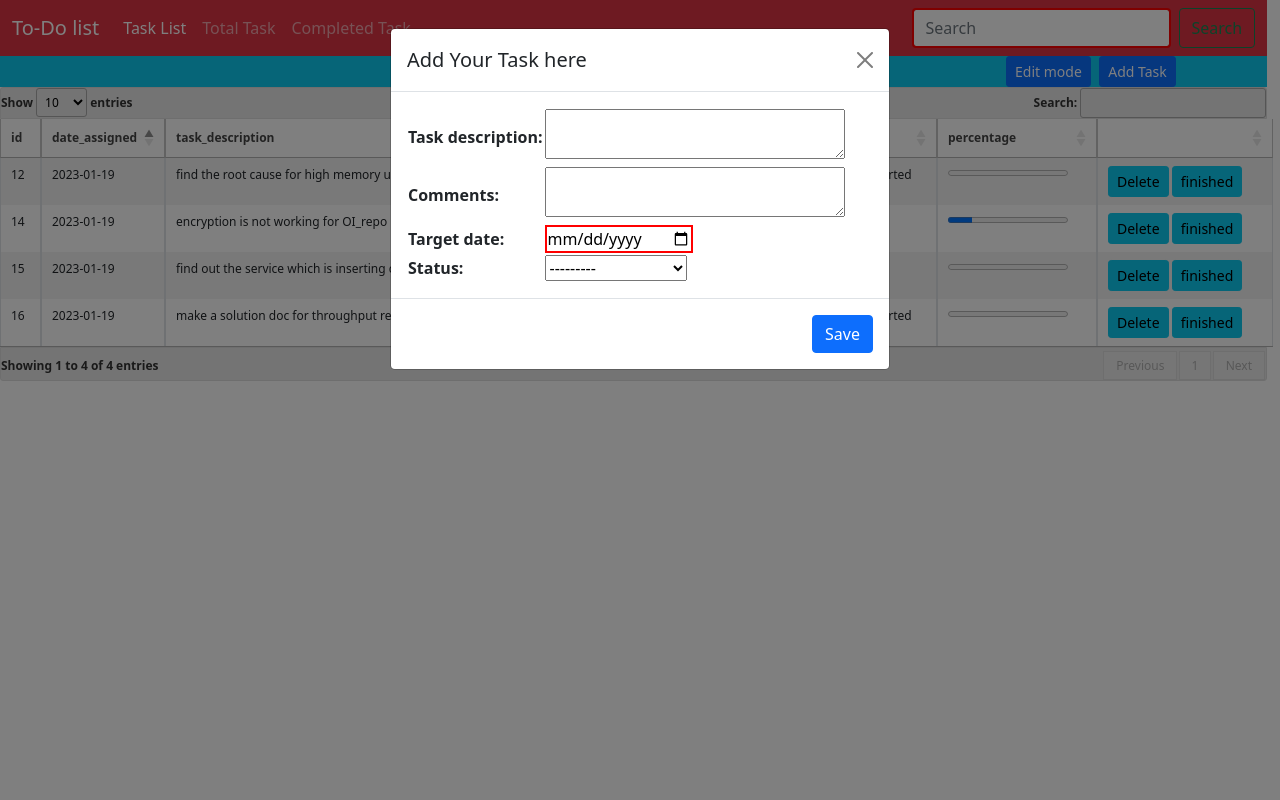
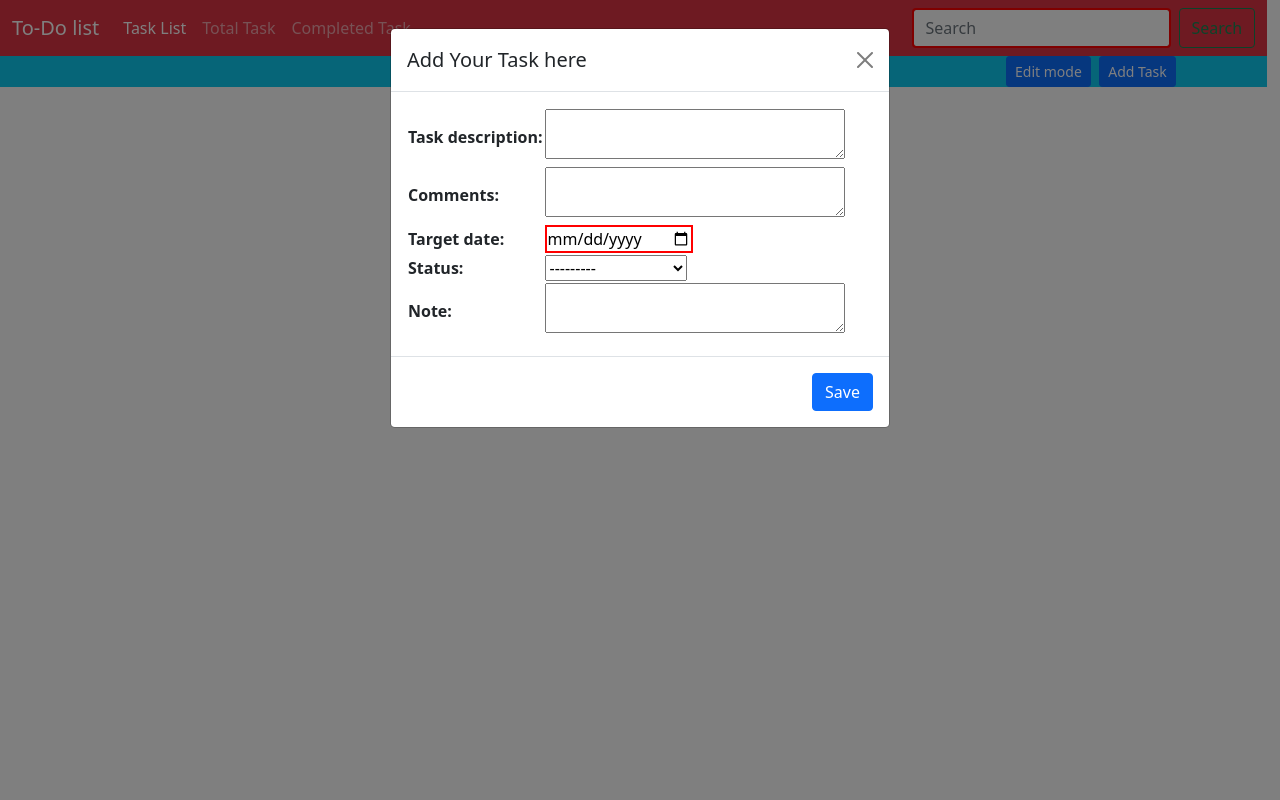
Before and after one commit to KarthikKashi98/DjangoProject, a Django app: page /todo/ in a window 1280 px wide, after a click on "Add Task". Run offline with Django 4.2, Linux system fonts and the light colour scheme; data comes from the database, SQL or seed files in the repository; data that the repository does not hold is empty; some libraries are stand-ins or nearby versions.

Commit message:
adding note feature

```diff
--- a/todo_project/todoApp/users/Templates/todo_home_page.html
+++ b/todo_project/todoApp/users/Templates/todo_home_page.html
@@ -68,7 +68,7 @@
                     <table id ="form">
                         {{ form.as_table }}
                     </table>
-<!--                    <input type="submit" value=Submit>-->
+                    <!--                    <input type="submit" value=Submit>-->
 
                 </div>
                 <div class="modal-footer">
@@ -79,6 +79,33 @@
         </div>
     </div>
 </div>
+
+
+
+<div class="modal fade" id="noteModal" tabindex="-1" aria-labelledby="exampleModalLabel" aria-hidden="true">
+    <div class="modal-dialog">
+        <div class="modal-content">
+
+                <div class="modal-header">
+                    <h1 class="modal-title fs-5" id="noteModalLabel">Add a note for task id <span id="task_no_id"></span> </h1>
+                    <button type="button" class="btn-close" data-bs-dismiss="modal" aria-label="Close"></button>
+                </div>
+                <div class="modal-body">
+
+                    <textarea class="form-control" id ="note_ta" style="min-width: 100%;min-height:400px"></textarea>
+                    <!--                    <input type="submit" value=Submit>-->
+
+                </div>
+                <div class="modal-footer">
+
+                            <button id = "save_note"  class="btn btn-primary">Save</button>
+
+                </div>
+
+        </div>
+    </div>
+</div>
+
 
 <div class="tab1" style="font-size:12px">
 
@@ -93,9 +120,9 @@
 {% block script %}
 
 
-    <!--<script src="{% static 'js/completed_task.js' %}"></script>-->
+<!--<script src="{% static 'js/completed_task.js' %}"></script>-->
 
-    <!--<script src="{% static 'js/total_task.js' %}"></script>-->
+<!--<script src="{% static 'js/total_task.js' %}"></script>-->
 <script src="{% static 'js/main_page.js' %}"></script>
 
 {% endblock %}
--- a/todo_project/todoApp/users/admin.py
+++ b/todo_project/todoApp/users/admin.py
@@ -1,6 +1,7 @@
 from django.contrib import admin
+from .models import Main_User_Info
 from .models import UserInfo
-
+admin.site.register(Main_User_Info)
 admin.site.register(UserInfo)
 
 # Register your models here.
--- a/todo_project/todoApp/users/models.py
+++ b/todo_project/todoApp/users/models.py
@@ -8,9 +8,16 @@
 )
 
 
+class Main_User_Info(models.Model):
+    first_name = models.CharField(max_length=30, null=True, blank=True)
+
+    def __str__(self):
+        return self.first_name
+
+
 # Create your models here.
 class UserInfo(models.Model):
-    first_name = models.CharField(max_length=30,null=True, blank=True)
+    first_name = models.ForeignKey(Main_User_Info, on_delete=models.CASCADE)
     date_assigned = models.DateField(auto_now_add=True)
     task_description = models.TextField()
     comments = models.TextField(null=True, blank=True)
@@ -18,18 +25,7 @@
     status = models.CharField(max_length=20, choices=Status_CHOICES)
     percentage = models.DecimalField(max_digits=5, decimal_places=2, default=0)
     completed_task = models.DateField(null=True, blank=True)
+    note = models.TextField(null=True, blank=True)
 
     def __str__(self):
-        return self.first_name
-
-
-# class user_task_note(models.Model):
-#     headline = models.CharField(max_length=100)
-#     pub_date = models.DateField()
-#     reporter = models.ForeignKey(Reporter, on_delete=models.CASCADE)
-#
-#     def __str__(self):
-#         return self.headline
-#
-#     class Meta:
-#         ordering = ['headline']
+        return self.task_description
--- a/todo_project/todoApp/users/static/js/main_page.js
+++ b/todo_project/todoApp/users/static/js/main_page.js
@@ -6,7 +6,13 @@
 
 
 });
-
+function fun( a,id){
+    console.log("hhhhhhhhhhhhhhhhhhhhhh")
+        console.log(a,id)
+        $("#note_ta").val(a)
+        $("#task_no_id").text(id)
+        $("#noteModal").modal('show');
+    }
 function load_table(){
     $.ajax(
     {
@@ -57,12 +63,13 @@
                     ,
                   {
                     "target":7,
+
                      "render": function (data, type, full, meta) {
-                             return `<a class="btn btn-info btn-sm" href=/delete_task/` + full[0] + `/>` + `Delete` + `</a>&nbsp;<a class="btn btn-info btn-sm" href=/completed_task/` + full[0] + `>` + `finished` + `</a>`;
+                              kk=String(full[7])
+                              console.log(kk)
+                             return '<a class="btn btn-info btn-sm" href=/delete_task/' + full[0] + '/>' + 'Delete' + '</a>&nbsp;<a class="btn btn-info btn-sm" href=/completed_task/' + full[0] + '>' + 'finished' + '</a>&nbsp;<button class="btn btn-info btn-sm" onClick="fun(`'+kk+'`,'+full[0]+')" >' + 'note' + '</button>';
                      }
-
-
-                                      }
+                   }
 
                 ]
             })
@@ -74,15 +81,45 @@
      }
 $(function(){
 
+    $("#save_note").click(function(){
+        console.log("-----------------------")
+        $.ajax({
+                        method:'POST',
+                        url:'/update_note/',
+                           contentType: 'application/json; charset=utf-8',
+                        data:JSON.stringify({
+                        id:$("#task_no_id").text(),
+                        note:$("#note_ta").val(),
+
+                    }),
+                    dataType: 'json',
+                    success: function(data) {
+                    if(data.success){
+
+//                                alert(data.success)
+                                $("#noteModal").modal('hide');
+                                alert('Data Successfully Posted');
+                                 document.location.href = '/todo/';
+                            }
+                     else{
+                       alert(data.reason);
+//
+//
+                     }
+                    },
+                    });
+
+
+
+
+
+    })
+
 
 //    let url = "{% url 'users:homepage1' %}";
-        load_table()
-
-
+   load_table()
    var choices = ["Not_Yet_Started","Started","Interrupted","Completed"]
-
      $("#task_to_do_edit_btn").on("click",function(){
-
 //          alert(this.text)
         if ($("#task_to_do_edit_btn").text()=="Edit mode"){
 
--- a/todo_project/todoApp/users/urls.py
+++ b/todo_project/todoApp/users/urls.py
@@ -15,5 +15,6 @@
     re_path("completed_tasks/", views.completed_tasks_page, name='completed_tasks_page'),
     re_path(r"revert_task/(?P<id>\d+)/$", views.revert_task, name='revert_task'),
     re_path(r"save_edit/", views.save_edit, name='save_edit'),
+    re_path(r"update_note/", views.update_note, name='update_note'),
 
 ]
--- a/todo_project/todoApp/users/views.py
+++ b/todo_project/todoApp/users/views.py
@@ -1,8 +1,8 @@
-from django.shortcuts import render,redirect
+from django.shortcuts import render,redirect,get_object_or_404
 import pandas as pd
 import datetime
 import json
-from .models import UserInfo
+from .models import UserInfo,Main_User_Info
 from django.http import JsonResponse
 # Create your views here.
 from django.http import HttpResponse
@@ -34,10 +34,13 @@
 def home_page1(request):
     print("came to homepage1")
     if request.method == "GET":
-        df = pd.DataFrame(list(UserInfo.objects.filter(first_name='Karthik').filter(completed_task__isnull=True).values()))
+        # first_name = Main_User_Info.objects.filter(first_name="Karthik")[0].
+        first_name=UserInfo.objects.filter(first_name__first_name='Karthik').filter(completed_task__isnull=True).values()
+        li=list(UserInfo.objects.filter(first_name__first_name='Karthik').filter(completed_task__isnull=True).values())
+        df = pd.DataFrame(li)
         # df = pd.DataFrame(list(UserInfo.objects.all().values('author', 'date', 'slug')))
-        print(df.head())
-        df.drop(["first_name","completed_task"],inplace=True,axis=1)
+        print(li)
+        df.drop(["first_name_id","completed_task"],inplace=True,axis=1)
         df["target_date"]=df["target_date"].astype(str)
         df[""] = None
         df["date_assigned"]=df["date_assigned"].astype(str)
@@ -55,10 +58,13 @@
         form = UserInfoForm(request.POST)
         # print(form)
 
+        print(Main_User_Info.objects.filter(first_name="Karthik"))
+
         if form.is_valid():
+            new_author=form.save(commit=False)
+            new_author.first_name =  Main_User_Info.objects.filter(first_name="Karthik")[0]
 
-            new_author=form.save(commit=False)
-            new_author.first_name  = "Karthik"
+            # new_author.first_name  = "Karthik"
             new_author.save()
             print("khsdkhdidoodojodojdojoj")
 
@@ -70,7 +76,7 @@
 def delete_task(request,id):
     print("i am in delete ")
     if request.method == "GET":
-        UserInfo.objects.filter(id=id).delete()
+        UserInfo.objects.filter().delete()
 
     return redirect('homepage')
 
@@ -79,6 +85,11 @@
     if request.method == "GET":
         import datetime
         # UserInfo.objects.filter(id=id).delete()
+        # first_name = UserInfo.objects.filter(first_name__first_name='Karthik').filter(
+        #     completed_task__isnull=True).values()
+        # li = list(
+        # UserInfo.objects.filter(first_name__first_name='Karthik').filter(completed_task__isnull=True).values())
+
         UserInfo.objects.filter(pk=id).update(completed_task=datetime.datetime.now(),status="Completed",percentage= 100)
 
     return redirect('homepage')
@@ -97,11 +108,10 @@
         return render(request, "total_task.html")
 
     if request.method == "POST":
-        df = pd.DataFrame(
-            list(UserInfo.objects.filter(first_name='Karthik').values()))
-        # df = pd.DataFrame(list(UserInfo.objects.all().values('author', 'date', 'slug')))
-        print(df.head())
-        df.drop(["first_name", "completed_task"], inplace=True, axis=1)
+        li = list(
+            UserInfo.objects.filter(first_name__first_name='Karthik').values())
+        df = pd.DataFrame(li)
+        df.drop(["first_name_id", "completed_task"], inplace=True, axis=1)
         df["target_date"] = df["target_date"].astype(str)
         df[""] = None
         df["date_assigned"] = df["date_assigned"].astype(str)
@@ -133,11 +143,12 @@
 
     if request.method == "POST":
         print("i am in completed---------_task ")
-        df = pd.DataFrame(
-            list(UserInfo.objects.filter(first_name='Karthik').filter(completed_task__isnull=False).values()))
-        # df = pd.DataFrame(list(UserInfo.objects.all().values('author', 'date', 'slug')))
-        print(df.head())
-        df.drop(["first_name"], inplace=True, axis=1)
+        li = list(
+            UserInfo.objects.filter(first_name__first_name='Karthik').filter(completed_task__isnull=False).values())
+        df = pd.DataFrame(li)
+                # df = pd.DataFrame(list(UserInfo.objects.all().values('author', 'date', 'slug')))
+        print(df.head(1).T)
+        df.drop(["first_name_id"], inplace=True, axis=1)
         df["target_date"] = df["target_date"].astype(str)
         df[""] = None
         df["date_assigned"] = df["date_assigned"].astype(str)
@@ -175,3 +186,18 @@
 
                                               )
         return JsonResponse({'success':True})
+
+
+
+@csrf_exempt
+def update_note(request):
+    print("i am in get note ")
+    if request.method == "POST":
+        print("=========================")
+        updatedData = json.loads(request.body.decode('UTF-8'))
+        note = updatedData["note"]
+        id = int(updatedData["id"])
+        UserInfo.objects.filter(pk=id).update(note=note)
+        return JsonResponse({"success":True})
+
+    return redirect('homepage')
```
